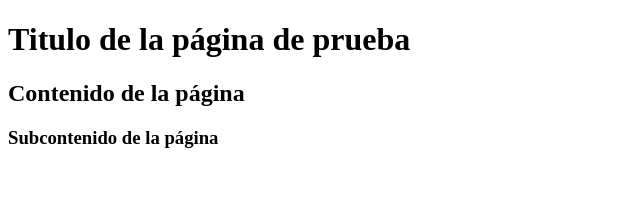
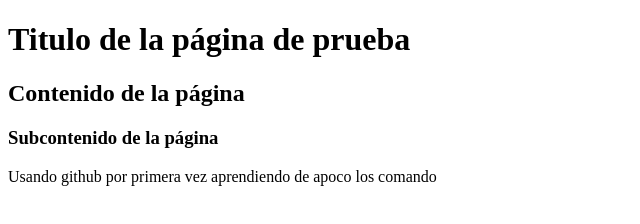
Before and after one commit to DRANXZ88/pagina-web, a plain HTML site: page index.html in a window 1280 px wide. Shown: the whole page, without its empty margins (0-640 px from the left). Drawn offline with Linux system fonts and the light colour scheme.

Commit message:
hola mundo

```diff
--- a/index.html
+++ b/index.html
@@ -8,5 +8,6 @@
 	<h1>Titulo de la página de prueba</h1>
 	<h2>Contenido de la página</h2>
 	<h3>Subcontenido de la página</h3>
+	<p>Usando github por primera vez aprendiendo de apoco los comando</p>
 </body>
 </html>
```
